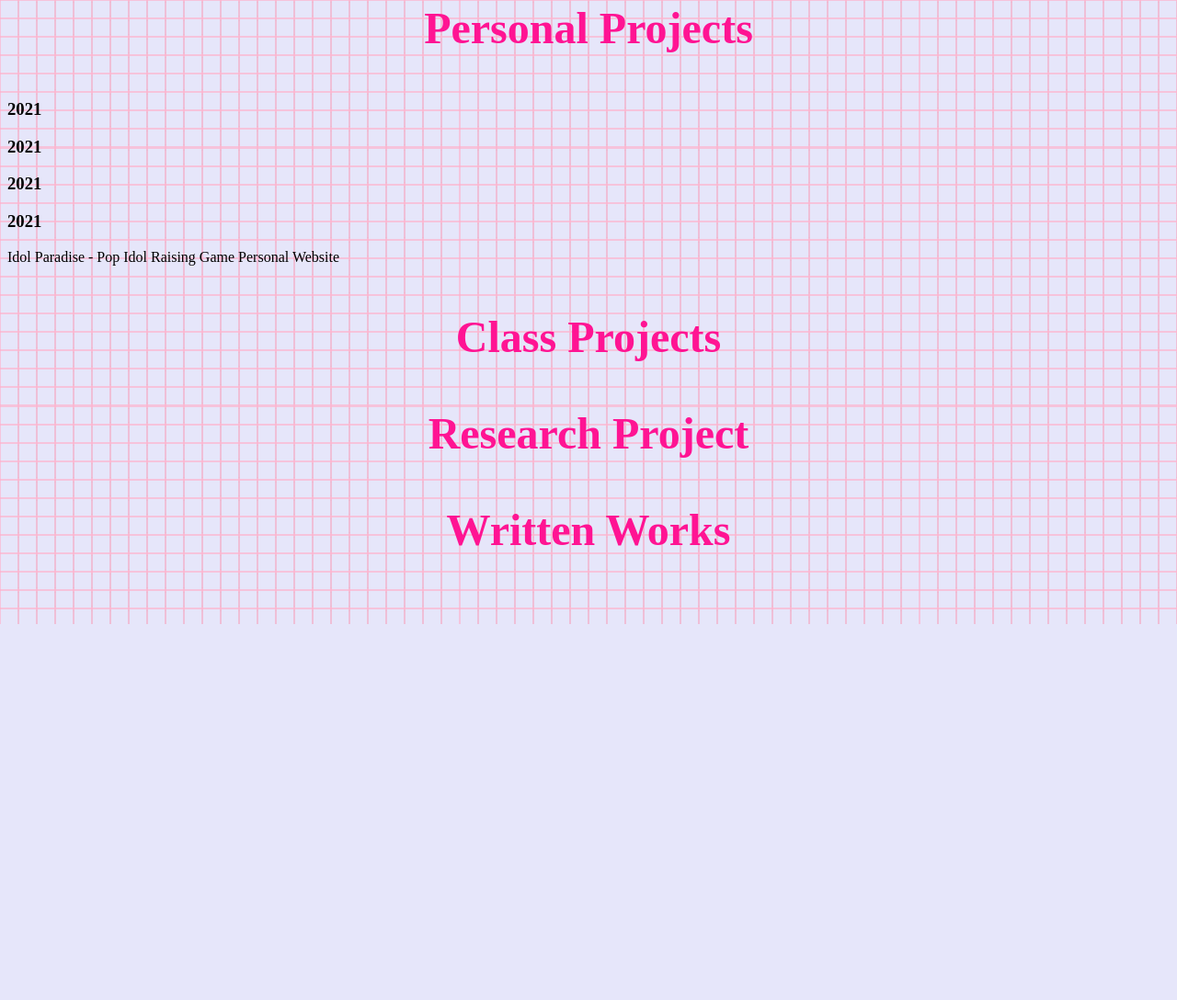
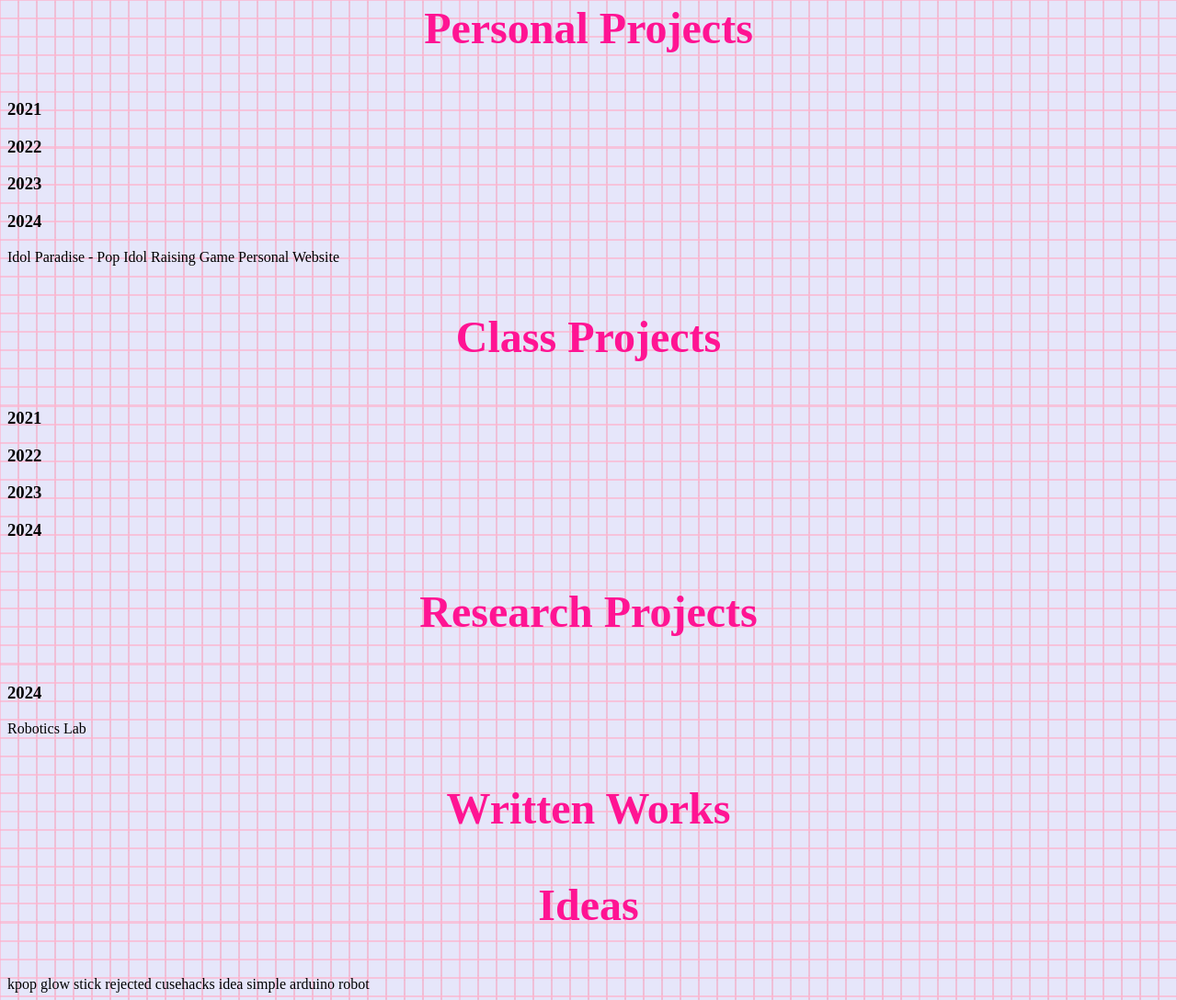
Before and after one commit to nataliaamado/pixelperfectprojects, a plain HTML site: page projects.html in a window 1280 px wide. Shown: the part 121-1209 px from the top of the page at 92% size. Before the commit the page ends 800 px from the top, so only its background shows below. Drawn offline with Linux system fonts and the light colour scheme.

Commit message:
Update projects.html

```diff
--- a/projects.html
+++ b/projects.html
@@ -82,21 +82,29 @@ body {
 <div>
 <h2>Personal Projects</h2>
 <h3>2021</h3>
-<h3>2021</h3>
-<h3>2021</h3>
-<h3>2021</h3>
+<h3>2022</h3>
+<h3>2023</h3>
+<h3>2024</h3>
 <p3>Idol Paradise - Pop Idol Raising Game</p3>
 <p3>Personal Website</p3>
 
 
+<h2>Class Projects</h2>
+<h3>2021</h3>
+<h3>2022</h3>
+<h3>2023</h3>
+<h3>2024</h3>
 
-<h2>Class Projects</h2>
-
-<h2>Research Project</h2>
+<h2>Research Projects</h2>
+<h3>2024</h3>
+<p3>Robotics Lab</p3>
 
 <h2>Written Works</h2>
 
-
+<h2>Ideas</h2>
+<p3>kpop glow stick</p3>
+<p3>rejected cusehacks idea</p3>
+<p3>simple arduino robot</p3>
 
 </div>
 
```
